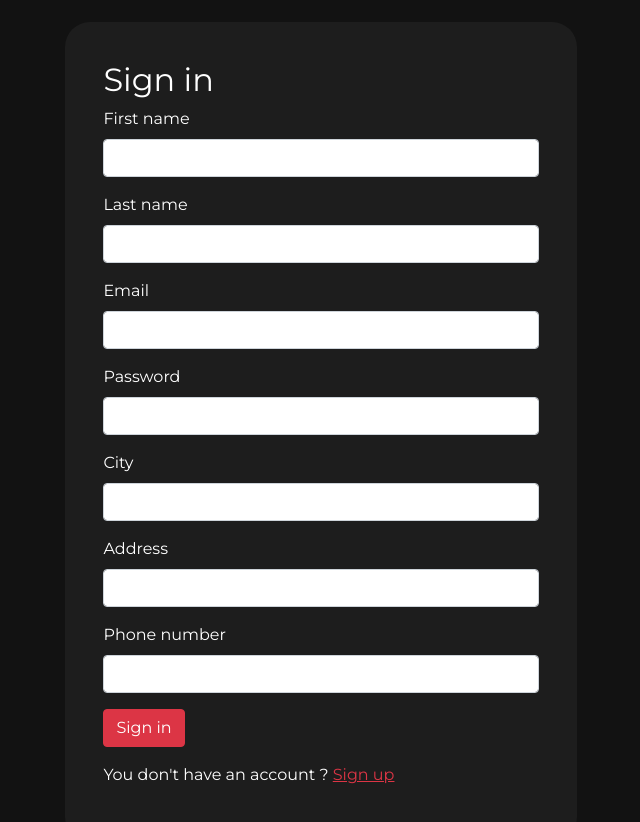
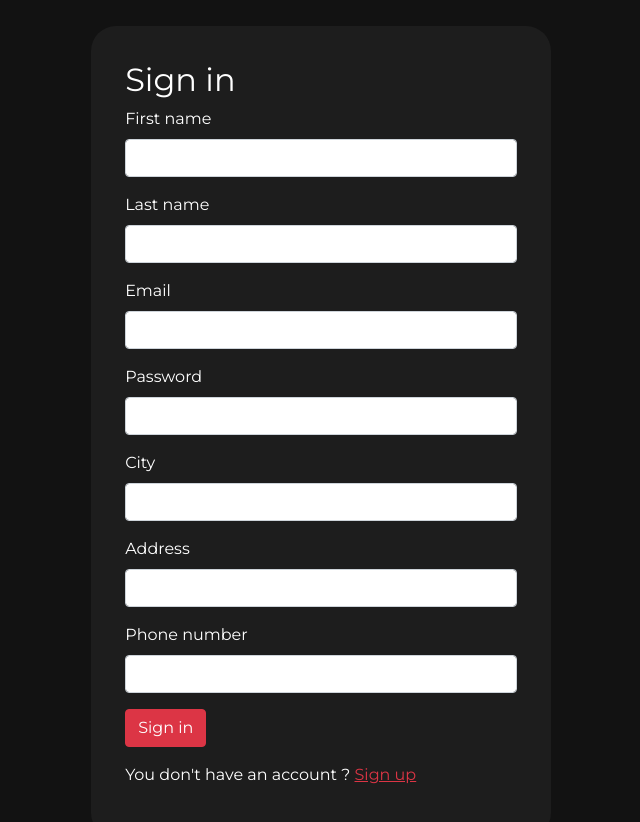
Before and after one commit to zijadddd/Travel-Agency, a React (Create React App) app in the folder Travel Agency/Client/: page /registration in a window 1280 px wide. Shown: the top 822 px of the page, without its empty margins (319-959 px from the left). Built offline with nearby package versions, Linux system fonts and the light colour scheme.

Commit message:
New style added and . added to style before

```diff
--- a/Travel Agency/Client/src/css/Registration.css
+++ b/Travel Agency/Client/src/css/Registration.css
@@ -19,8 +19,12 @@
     }
 }
 
-mainDiv {
+.mainDiv {
     width: 100%;
     height: 100vh;
     padding: 5%;
 }
+
+.errorMessage {
+    font-size: small;
+}
```
